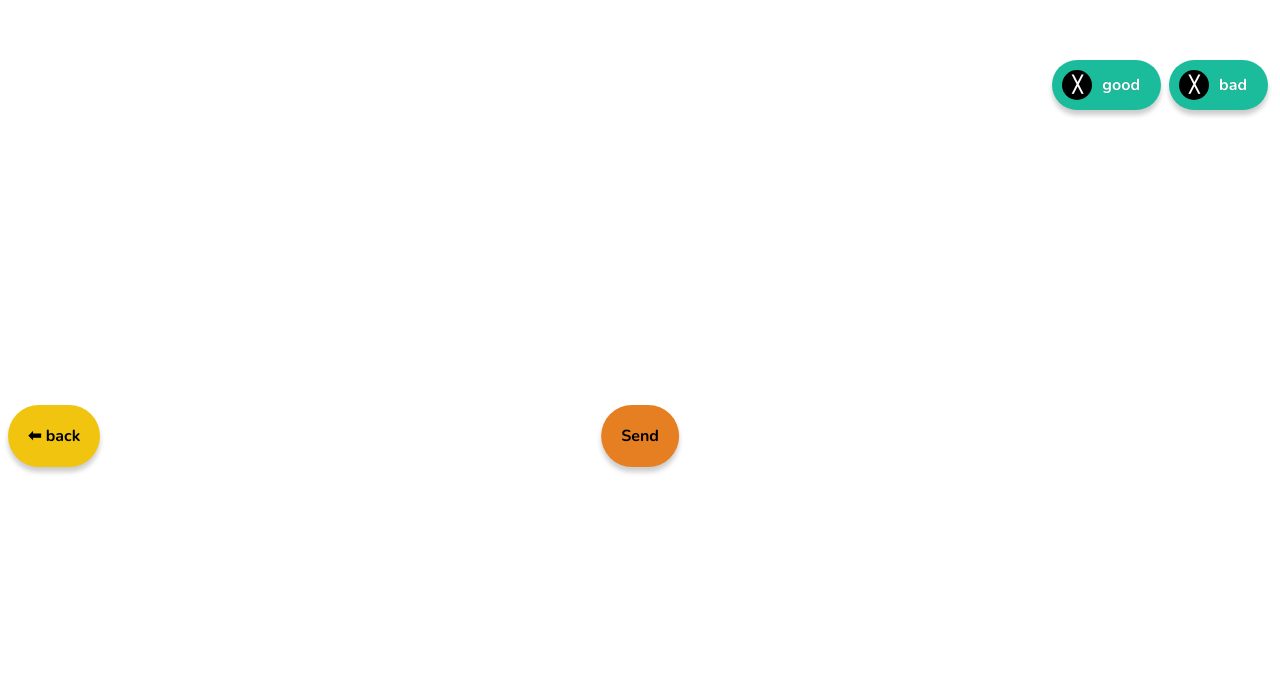
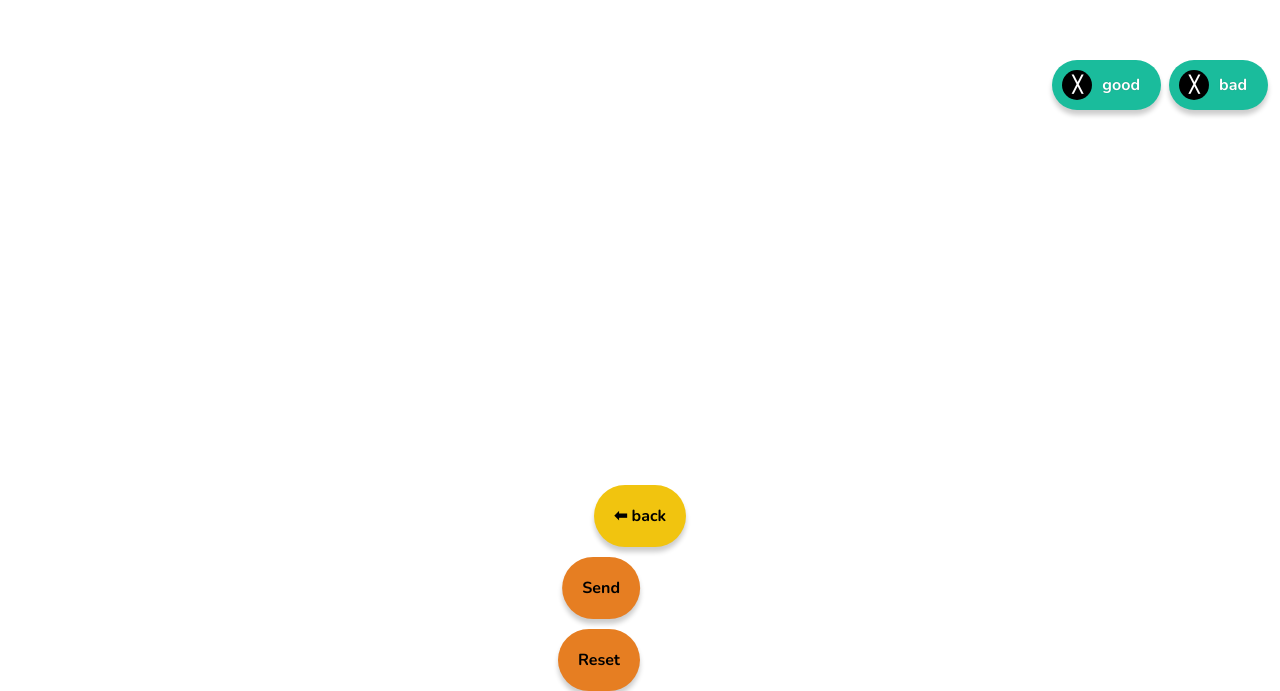
Before and after one commit to radovansurlak/fbbl, a React (Create React App) app: page / in a window 1280 px wide. Shown: the part 323-1014 px from the top of the page. Before the commit the page ends 808 px from the top, so only its background shows below. Built offline with nearby package versions, Linux system fonts and the light colour scheme.

Commit message:
added reset functionality and ability to remove feelings

```diff
--- a/src/App.js
+++ b/src/App.js
@@ -75,26 +75,39 @@ class App extends Component {
       availableFeelings: ['good', 'bad'],
       feelingData: JSON.parse(feelingJSON),
       selectedFeelings: new Set(),
+      removedFeelings: new Set(),
     };
     this.openFeeling = this.openFeeling.bind(this);
     this.closeFeeling = this.closeFeeling.bind(this);
+    this.goToStart = this.goToStart.bind(this);
+    this.shareFeelings = this.shareFeelings.bind(this);
     this.resetFeelings = this.resetFeelings.bind(this);
-    this.shareFeelings = this.shareFeelings.bind(this);
+  }
+
+  goToStart() {
+    this.setState({
+      availableFeelings: ['good', 'bad'],
+      feelingData: JSON.parse(feelingJSON),
+    });
   }
 
   resetFeelings() {
     this.setState({
       availableFeelings: ['good', 'bad'],
       feelingData: JSON.parse(feelingJSON),
+      selectedFeelings: new Set(),
+      removedFeelings: new Set(),
     });
   }
 
   shareFeelings() {
     const { selectedFeelings } = this.state;
-    navigator.share({
-      title: 'How I feel...',
-      text: [...selectedFeelings].join(', '),
-    });
+    if (navigator.share) {
+      navigator.share({
+        title: 'How I feel...',
+        text: [...selectedFeelings].join(', '),
+      });
+    }
   }
 
   openFeeling(event, feeling, subfeelings) {
@@ -115,10 +128,8 @@ class App extends Component {
       newFeelings = subfeelings || newFeelings;
       if (newFeelings.length === 0) {
         alert('no more feelings');
-        this.resetFeelings();
+        this.goToStart();
       }
-      // subfeelings && newFeelings.push(...subfeelings);
-      l(newFeelings);
       return {
         availableFeelings: newFeelings,
       };
@@ -128,21 +139,38 @@ class App extends Component {
   closeFeeling(event, feeling) {
     event.stopPropagation();
 
-    const { availableFeelings } = this.state;
-    const feelingIndex = availableFeelings.indexOf(feeling);
+    const feelingIndex = this.state.availableFeelings.indexOf(feeling);
+
     this.setState((prevState) => {
       const newFeelings = prevState.availableFeelings;
+      const newRemovedFeelings = prevState.removedFeelings;
+
       newFeelings.splice(feelingIndex, 1);
+      newRemovedFeelings.add(feeling);
       return {
         availableFeelings: newFeelings,
+        removedFeelings: newRemovedFeelings,
       };
     });
   }
 
   render() {
-    const { availableFeelings, feelingData, selectedFeelings } = this.state;
+    const {
+      availableFeelings, feelingData, removedFeelings, selectedFeelings,
+    } = this.state;
 
-    const filteredFeelings = availableFeelings.filter(feeling => !selectedFeelings.has(feeling) || feelingData[feeling]);
+    // const filteredFeelings = availableFeelings.filter(feeling => !selectedFeelings.has(feeling) || feelingData[feeling] || feeling === 'bad');
+    function feelingToShow(feeling) {
+      if (selectedFeelings.has(feeling) && !feelingData[feeling]) {
+        return true;
+      }
+      if (removedFeelings.has(feeling)) {
+        return true;
+      }
+    }
+
+
+    const filteredFeelings = availableFeelings.filter(feeling => !feelingToShow(feeling));
 
 
     const feelingsJSX = filteredFeelings.map((feeling, index) => <Feeling index={index} name={feeling} openFeeling={this.openFeeling} subfeelings={feelingData[feeling] || false} closeFeeling={this.closeFeeling} />);
@@ -159,8 +187,9 @@ class App extends Component {
             {feelingsJSX}
           </section>
         </main>
-        <button type="button" className="back-button" onClick={this.resetFeelings}>⬅ back</button>
-        <button type="button" className="share-button" onClick={this.shareFeelings}> Send</button>
+        <button type="button" className="back-button" onClick={this.goToStart}>⬅ back</button>
+        <button type="button" className="share-button" onClick={this.shareFeelings}>Send</button>
+        <button type="button" className="share-button" onClick={this.resetFeelings}>Reset</button>
       </div>
     );
   }
--- a/src/style.scss
+++ b/src/style.scss
@@ -106,9 +106,6 @@ main {
 
 .back-button,
 .share-button {
-  position: fixed;
-  bottom: 0;
-
   display: block;
 
   margin: 0 auto;
```
